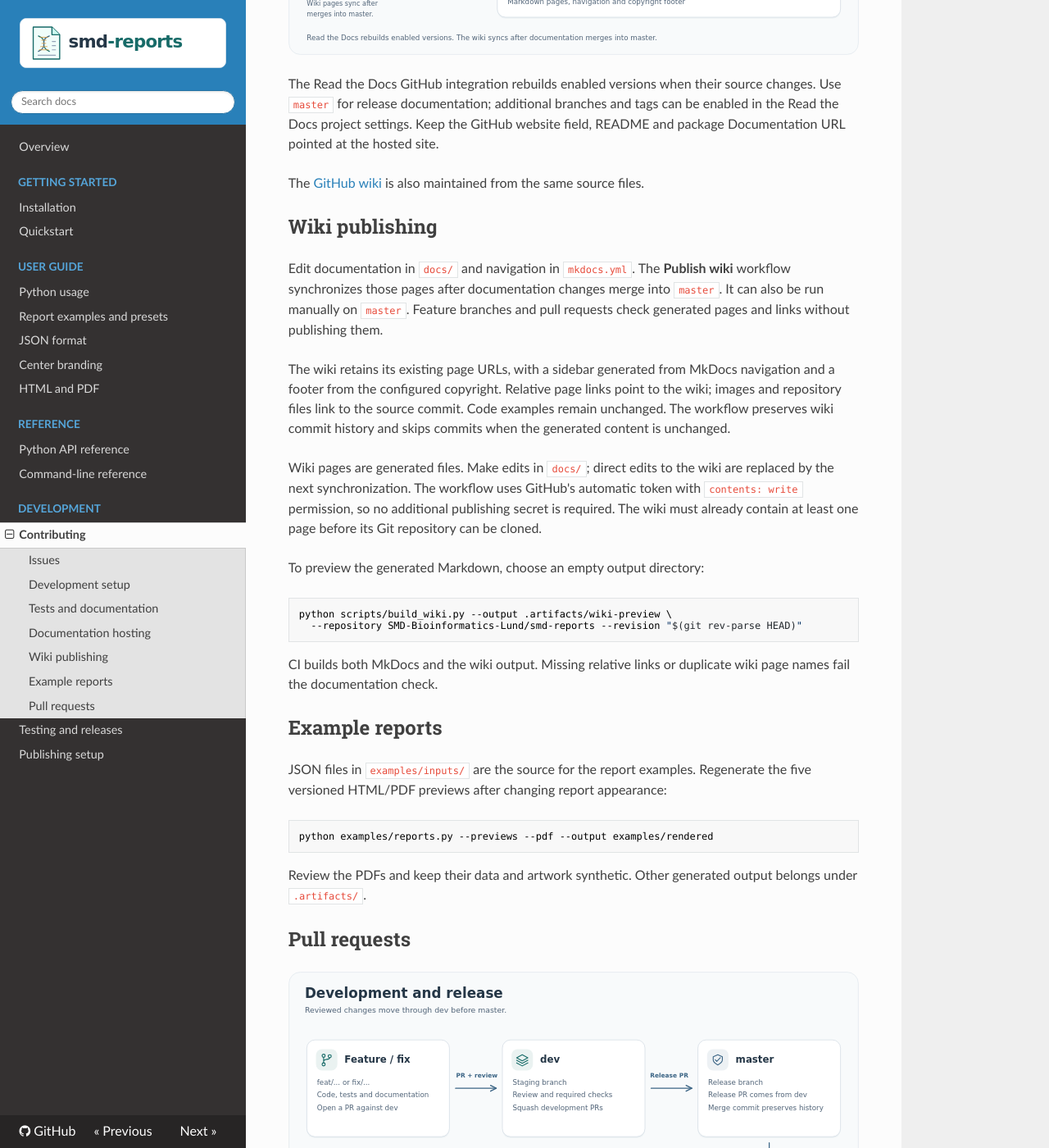
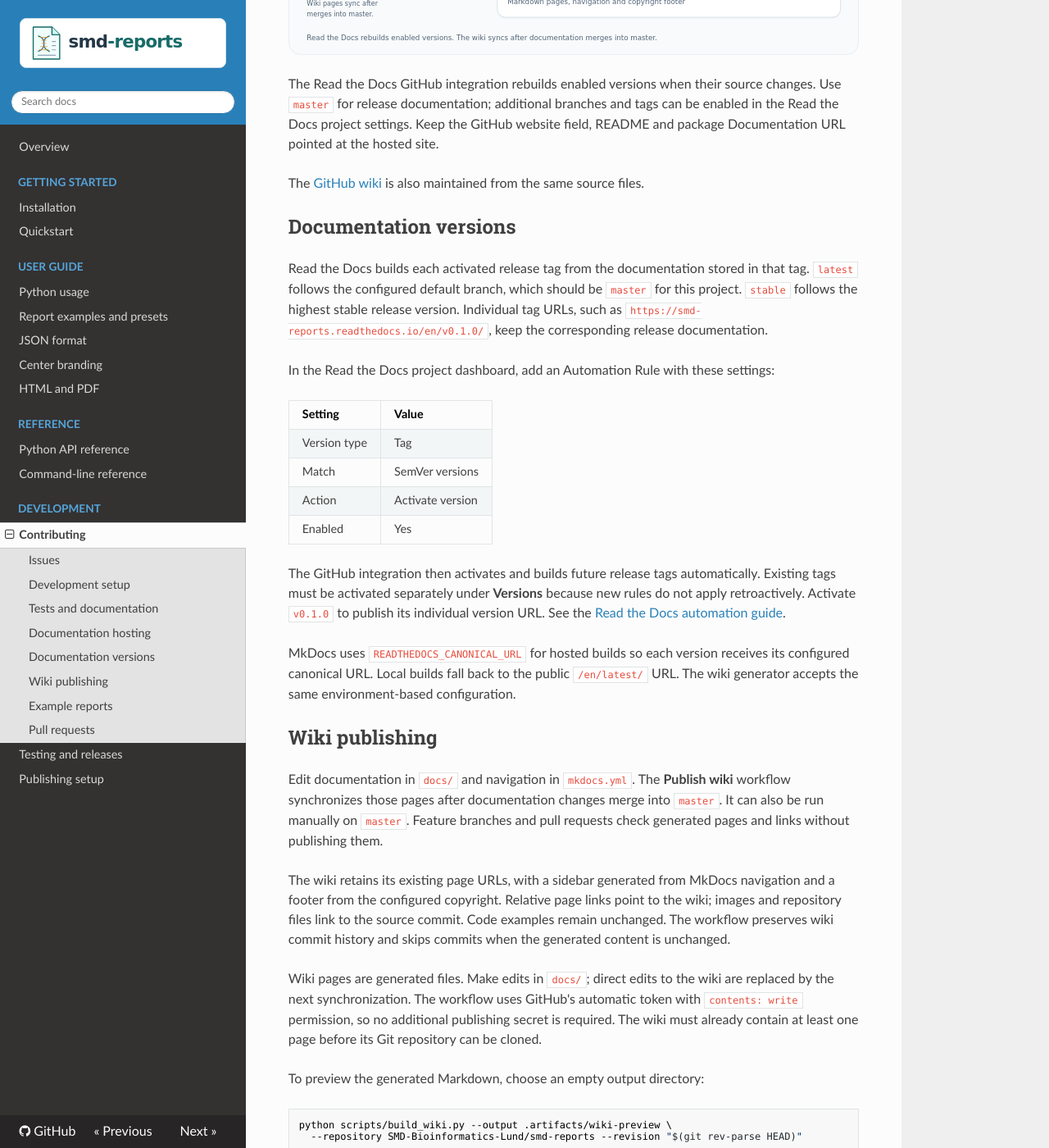
Before and after one commit to SMD-Bioinformatics-Lund/smd-reports, an MkDocs documentation site: the page built from docs/contributing.md, in a window 1280 px wide and 1400 px high, scrolled down 1978 px. Shown: the whole window at 82% size. Built offline with MkDocs 1.6.1, drawn with Linux system fonts in a browser that asks for light colours; nearby versions of some CDN libraries.

Commit message:
Support versioned Read the Docs builds

```diff
--- a/.pre-commit-config.yaml
+++ b/.pre-commit-config.yaml
@@ -5,6 +5,12 @@ repos:
     hooks:
       - id: check-json
       - id: check-yaml
+        exclude: ^mkdocs\.yml$
+      - id: check-yaml
+        # MkDocs validates !ENV tags; this hook checks YAML syntax.
+        name: Check MkDocs YAML
+        files: ^mkdocs\.yml$
+        args: [--unsafe]
       - id: check-toml
       - id: check-merge-conflict
       - id: end-of-file-fixer
--- a/docs/contributing.md
+++ b/docs/contributing.md
@@ -78,6 +78,32 @@ Documentation URL pointed at the hosted site.
 The [GitHub wiki](https://github.com/SMD-Bioinformatics-Lund/smd-reports/wiki) is also
 maintained from the same source files.
 
+
+## Documentation versions
+
+Read the Docs builds each activated release tag from the documentation stored in that tag.
+`latest` follows the configured default branch, which should be `master` for this project.
+`stable` follows the highest stable release version. Individual tag URLs, such as
+`https://smd-reports.readthedocs.io/en/v0.1.0/`, keep the corresponding release documentation.
+
+In the Read the Docs project dashboard, add an Automation Rule with these settings:
+
+| Setting | Value |
+| --- | --- |
+| Version type | Tag |
+| Match | SemVer versions |
+| Action | Activate version |
+| Enabled | Yes |
+
+The GitHub integration then activates and builds future release tags automatically.
+Existing tags must be activated separately under **Versions** because new rules do not
+apply retroactively. Activate `v0.1.0` to publish its individual version URL. See the
+[Read the Docs automation guide](https://docs.readthedocs.com/platform/stable/guides/automation-rules.html).
+
+MkDocs uses `READTHEDOCS_CANONICAL_URL` for hosted builds so each version receives its
+configured canonical URL. Local builds fall back to the public `/en/latest/` URL.
+The wiki generator accepts the same environment-based configuration.
+
 ## Wiki publishing
 
 Edit documentation in `docs/` and navigation in `mkdocs.yml`. The **Publish wiki** workflow
--- a/mkdocs.yml
+++ b/mkdocs.yml
@@ -1,5 +1,5 @@
 site_name: smd-reports
-site_url: https://smd-reports.readthedocs.io/en/latest/
+site_url: !ENV [READTHEDOCS_CANONICAL_URL, "https://smd-reports.readthedocs.io/en/latest/"]
 site_description: JSON reports with portable HTML/PDF rendering
 copyright: Copyright &copy; 2026 Ram Nanduri
 exclude_docs: |
--- a/pyproject.toml
+++ b/pyproject.toml
@@ -33,10 +33,10 @@ Issues = "https://github.com/SMD-Bioinformatics-Lund/smd-reports/issues"
 Changelog = "https://github.com/SMD-Bioinformatics-Lund/smd-reports/blob/master/CHANGELOG.md"
 
 [project.optional-dependencies]
-docs = ["mkdocs>=1.6,<2"]
+docs = ["mkdocs>=1.6,<2", "pyyaml-env-tag>=1,<2"]
 pdf = ["weasyprint==63.0"]
 dev = ["pre-commit>=4,<5"]
-test = ["packaging>=24,<27", "pytest>=8,<9", "pytest-cov>=6,<8", "PyYAML>=6,<7", "PyMuPDF>=1.25,<2", "build>=1,<2", "ruff==0.13.3", "twine>=6.1,<7"]
+test = ["packaging>=24,<27", "pytest>=8,<9", "pytest-cov>=6,<8", "PyYAML>=6,<7", "pyyaml-env-tag>=1,<2", "PyMuPDF>=1.25,<2", "build>=1,<2", "ruff==0.13.3", "twine>=6.1,<7"]
 
 [project.scripts]
 smd-reports = "smd_reports.cli:main"
```
Also changed, not shown: 2 other files.
